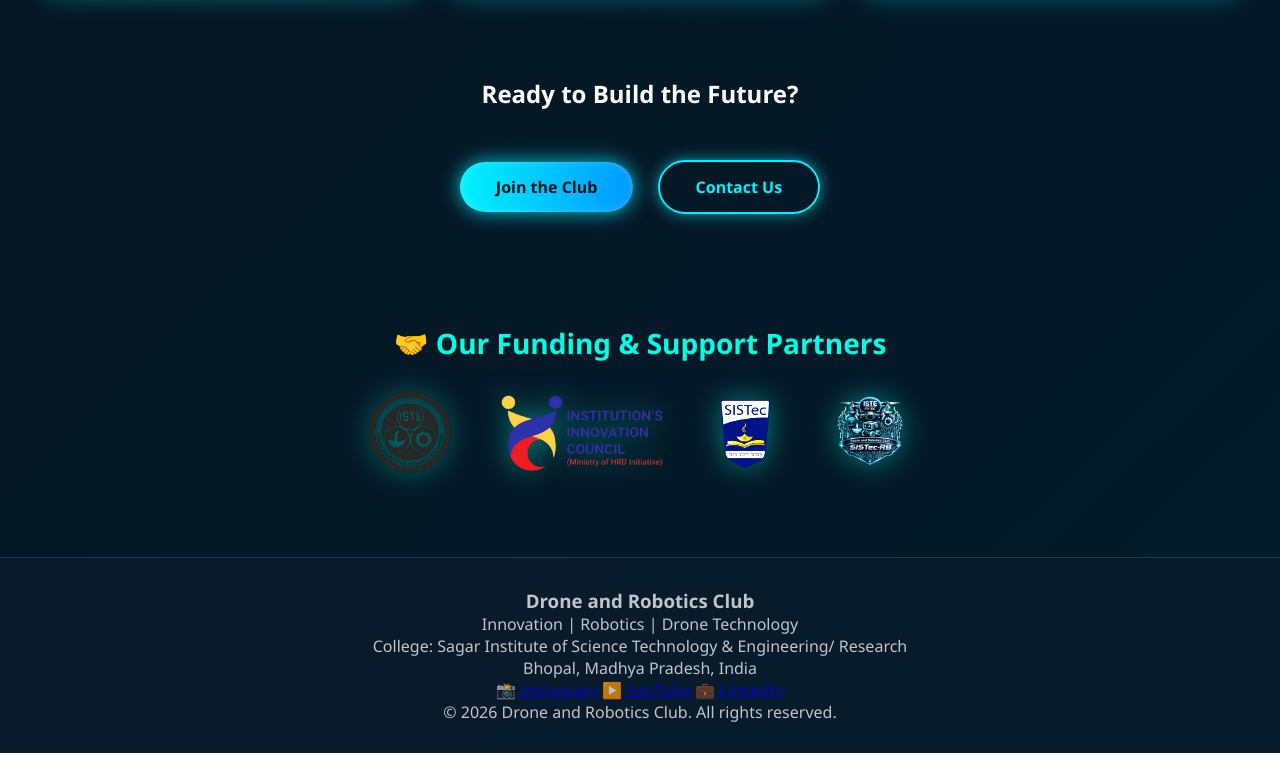
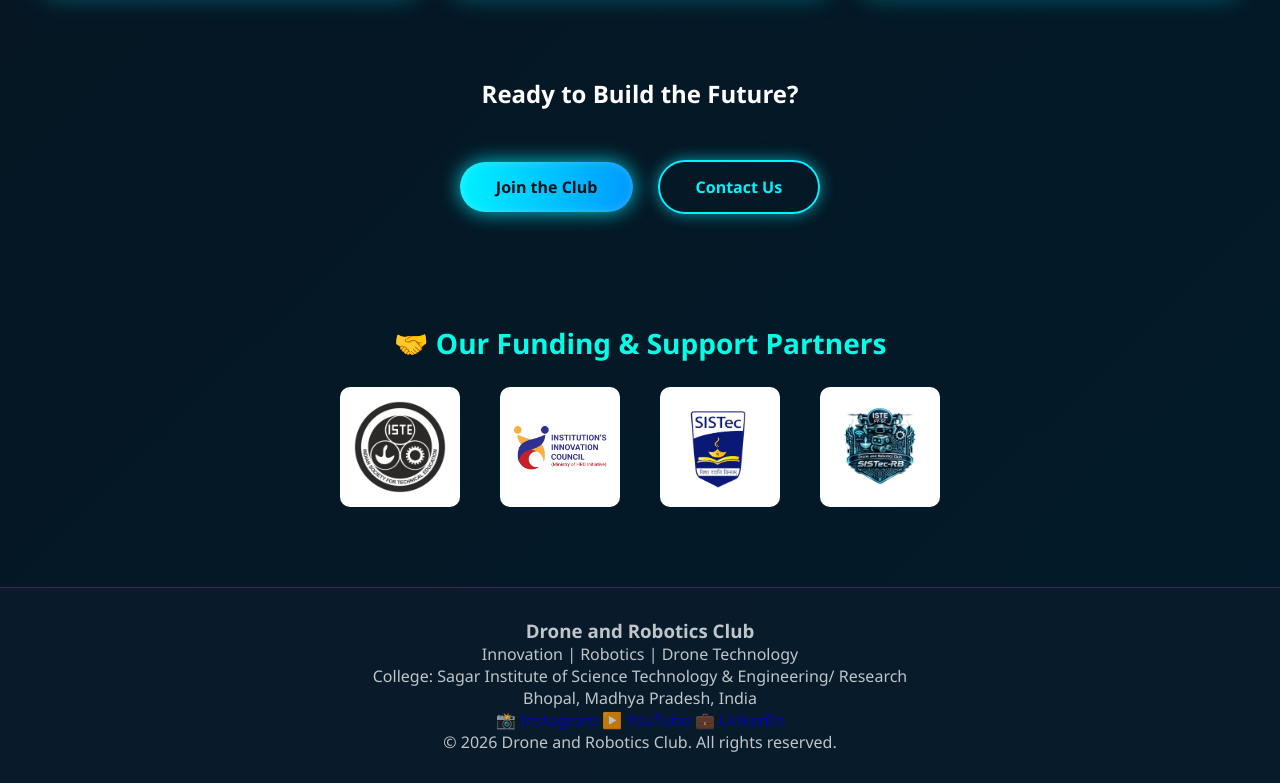
Before and after one commit to Raj80965/drone, a website built with Vite: page index.html in a window 1280 px wide. Shown: the part 2864-3647 px from the top of the page. Before the commit the page ends 3617 px from the top, so only its background shows below. Built offline with nearby package versions, Linux system fonts and the light colour scheme.

Commit message:
Update futuristic.css

```diff
--- a/futuristic.css
+++ b/futuristic.css
@@ -1161,11 +1161,13 @@ body {
 }
 
 .funding-logos img{
-  max-height:90px;
-  width:auto;
-  background:transparent;
-  padding:0;
-  border-radius:0;
+    width:120px;
+    height:120px;
+    object-fit:contain;
+    padding:10px;
+    background:white;
+    border-radius:10px;
+};
 
   filter:
     brightness(1.15)
```
